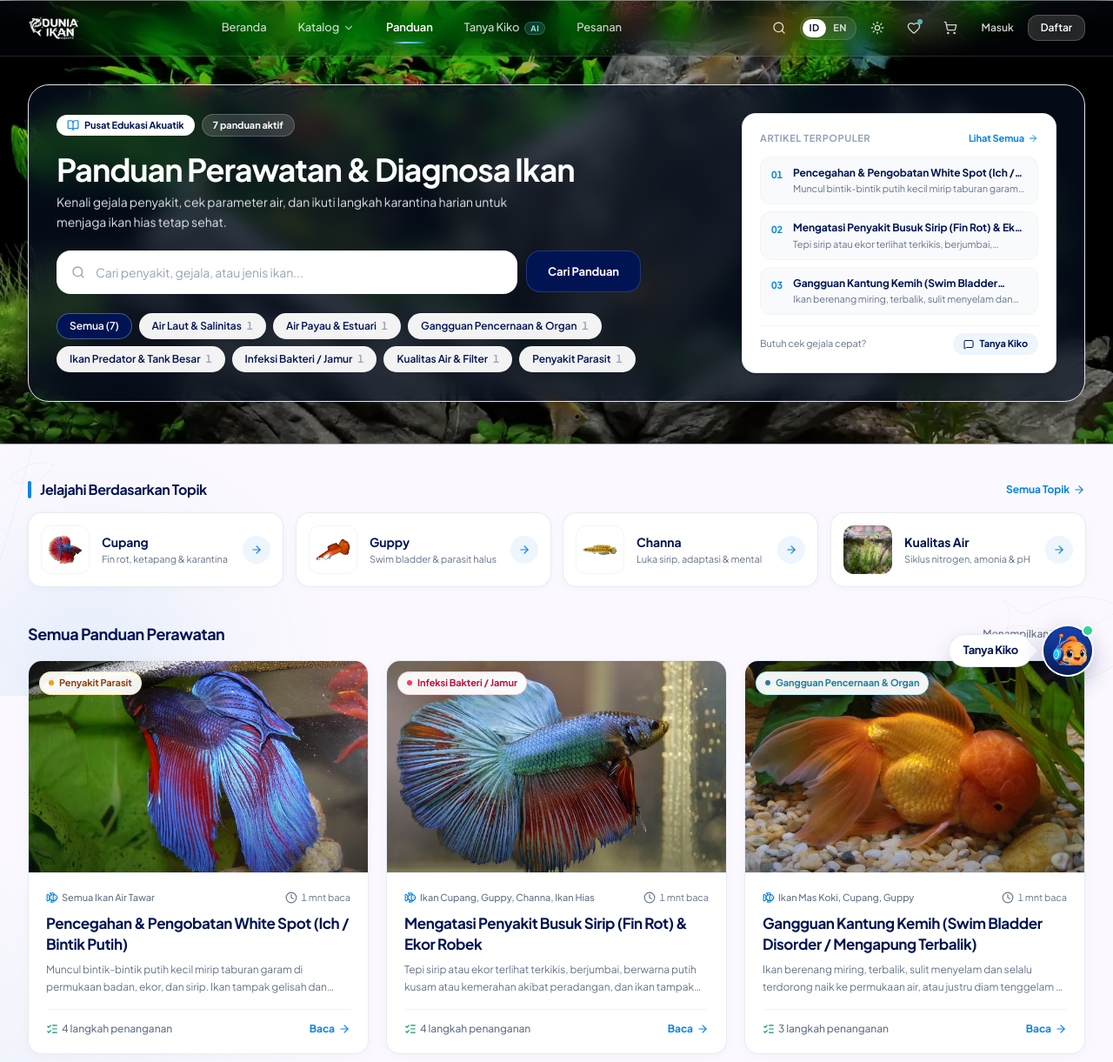
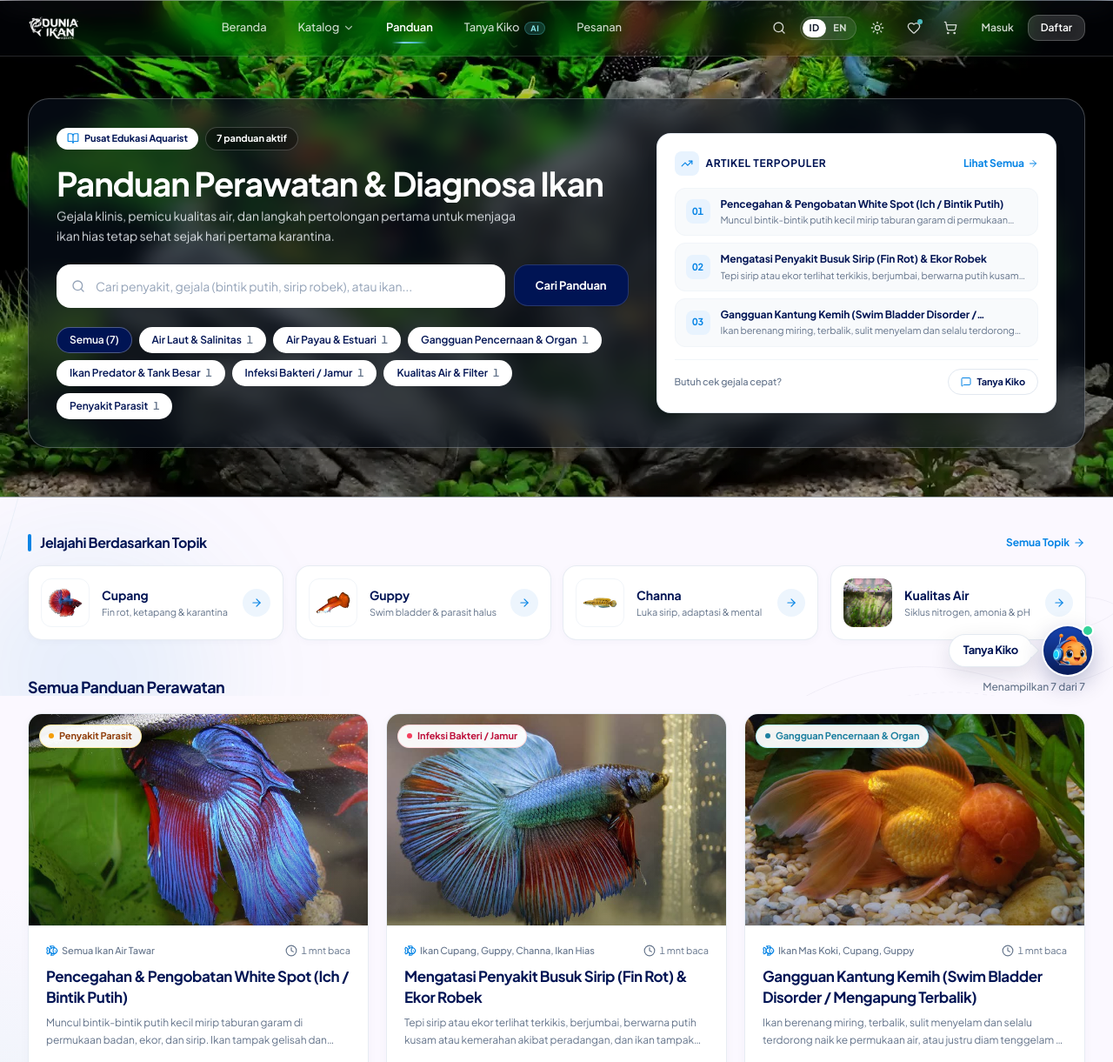
Before and after one commit to AdhaRafi/Dunia-ikan, a Laravel app: page /guides in a window 1280 px wide. Shown: the top 1221 px of the page at 87% size. Run offline with Laravel 12, Linux system fonts and the light colour scheme; data comes from the database, SQL or seed files in the repository; style sheets or scripts are compiled from the project's sources; some libraries are stand-ins or nearby versions.

Commit message:
ui(guides): align hero glass panel, copy, 01-03 popular guides badges, and Kiko CTA with mockup

```diff
--- a/resources/js/Pages/Guides/Index.jsx
+++ b/resources/js/Pages/Guides/Index.jsx
@@ -21,6 +21,7 @@ import {
     MessageSquare,
     RotateCcw,
     Search,
+    TrendingUp,
     X,
 } from 'lucide-react';
 
@@ -145,7 +146,7 @@ export default function Index({
             {/* 1. Full-Bleed Aquascape Photo Backdrop + Frosted Glass Hero Panel */}
             <section
                 data-nav-theme="dark"
-                className="-mt-16 pt-20 sm:pt-24 pb-8 sm:pb-12 relative w-full overflow-hidden bg-[#060f1d] border-b border-slate-200/70 dark:border-slate-800/80"
+                className="-mt-16 pt-24 sm:pt-28 pb-10 sm:pb-14 relative w-full overflow-hidden bg-[#060f1d] border-b border-slate-200/70 dark:border-slate-800/80"
             >
                 <picture className="pointer-events-none select-none">
                     <source media="(max-width: 767px)" srcSet="/images/hero/aquarium-poster-mobile.webp" />
@@ -164,26 +165,26 @@ export default function Index({
                 </picture>
                 <div
                     aria-hidden="true"
-                    className="absolute inset-0 bg-gradient-to-b from-black/35 via-black/15 to-black/40 pointer-events-none"
+                    className="absolute inset-0 bg-gradient-to-b from-black/30 via-black/10 to-black/35 pointer-events-none"
                 />
 
                 <div className="relative z-10 max-w-7xl mx-auto px-4 sm:px-6 lg:px-8">
-                    <div className="rounded-2xl sm:rounded-[24px] bg-[#071124]/65 backdrop-blur-md border border-white/18 p-5 sm:p-7 lg:p-8 shadow-[0_20px_50px_-12px_rgba(0,0,0,0.55)]">
+                    <div className="rounded-2xl sm:rounded-[24px] bg-[#0a1322]/55 backdrop-blur-md border border-white/25 p-5 sm:p-7 lg:p-8 shadow-[0_24px_60px_-14px_rgba(0,0,0,0.55)]">
                         <div className="grid grid-cols-1 lg:grid-cols-12 gap-6 lg:gap-8 items-center">
                             {/* Left Column: Search & Category Filters */}
-                            <div className="lg:col-span-8 space-y-4 sm:space-y-5">
+                            <div className="lg:col-span-7 space-y-4 sm:space-y-5">
                                 <div className="flex flex-wrap items-center gap-2">
                                     <span className="inline-flex items-center gap-1.5 rounded-full bg-white text-[#001454] px-3 py-1 text-[11px] font-bold shadow-2xs">
                                         <BookOpen className="w-3.5 h-3.5 text-[#0684E5]" />
-                                        {pick('Pusat Edukasi Akuatik', 'Aquatic Care Library')}
+                                        {pick('Pusat Edukasi Aquarist', 'Aquarist Education Hub')}
                                     </span>
-                                    <span className="inline-flex items-center rounded-full bg-white/15 text-white border border-white/20 px-3 py-1 text-[11px] font-bold tabular-nums">
+                                    <span className="inline-flex items-center rounded-full bg-black/35 text-white border border-white/20 px-3 py-1 text-[11px] font-bold tabular-nums backdrop-blur-xs">
                                         {effectiveTotal} {pick('panduan aktif', 'active guides')}
                                     </span>
                                 </div>
 
                                 <div className="space-y-2">
-                                    <h1 className="text-mask text-2xl sm:text-3xl lg:text-[36px] font-extrabold tracking-[-0.03em] leading-[1.12] text-white">
+                                    <h1 className="text-mask text-2xl sm:text-3xl lg:text-[34px] xl:text-[38px] font-extrabold tracking-[-0.03em] leading-[1.12] text-white">
                                         <span className="text-mask-inner">
                                             {pick(
                                                 'Panduan Perawatan & Diagnosa Ikan',
@@ -191,11 +192,11 @@ export default function Index({
                                             )}
                                         </span>
                                     </h1>
-                                    <p className="text-mask text-xs sm:text-[14px] leading-relaxed text-slate-200 max-w-[54ch]">
+                                    <p className="text-mask text-xs sm:text-[14px] leading-relaxed text-slate-100/90 max-w-[54ch]">
                                         <span className="text-mask-inner text-mask-delay-1">
                                             {pick(
-                                                'Kenali gejala penyakit, cek parameter air, dan ikuti langkah karantina harian untuk menjaga ikan hias tetap sehat.',
-                                                'Spot early clinical signs, balance water quality, and follow practical quarantine steps for healthier fish.',
+                                                'Gejala klinis, pemicu kualitas air, dan langkah pertolongan pertama untuk menjaga ikan hias tetap sehat sejak hari pertama karantina.',
+                                                'Clinical symptoms, water quality triggers, and first-aid steps to keep ornamental fish healthy from day one of quarantine.',
                                             )}
                                         </span>
                                     </p>
@@ -211,8 +212,8 @@ export default function Index({
                                         <input
                                             type="search"
                                             placeholder={pick(
-                                                'Cari penyakit, gejala, atau jenis ikan...',
-                                                'Search diseases, symptoms, or fish...',
+                                                'Cari penyakit, gejala (bintik putih, sirip robek), atau ikan...',
+                                                'Search diseases, symptoms (white spot, torn fins), or fish...',
                                             )}
                                             value={search}
                                             onChange={(e) =>
@@ -255,8 +256,8 @@ export default function Index({
                                         onClick={() => handleCategoryClick('')}
                                         className={`px-3.5 py-1.5 rounded-full text-[11px] sm:text-xs font-semibold transition border ${
                                             selectedCategory === ''
-                                                ? 'bg-[#001454] text-white border-white/30'
-                                                : 'bg-white/95 hover:bg-white text-[#001454] border-white/25'
+                                                ? 'bg-[#001454] text-white border-white/30 shadow-xs'
+                                                : 'bg-white hover:bg-slate-50 text-[#001454] border-white/25'
                                         }`}
                                     >
                                         {pick('Semua', 'All')} ({effectiveTotal})
@@ -277,8 +278,8 @@ export default function Index({
                                                 }
                                                 className={`px-3.5 py-1.5 rounded-full text-[11px] sm:text-xs font-semibold transition border ${
                                                     active
-                                                        ? 'bg-[#0684E5] text-white border-[#0684E5]'
-                                                        : 'bg-white/95 hover:bg-white text-[#001454] border-white/25'
+                                                        ? 'bg-[#0684E5] text-white border-[#0684E5] shadow-xs'
+                                                        : 'bg-white hover:bg-slate-50 text-[#001454] border-white/25'
                                                 }`}
                                             >
                                                 {trGuideCategory(category)}
@@ -286,8 +287,8 @@ export default function Index({
                                                     <span
                                                         className={`ml-1.5 tabular-nums ${
                                                             active
-                                                                ? 'text-white/85'
-                                                                : 'text-slate-400'
+                                                                ? 'text-white/90'
+                                                                : 'text-slate-500'
                                                         }`}
                                                     >
                                                         {count}
@@ -310,15 +311,20 @@ export default function Index({
                             </div>
 
                             {/* Right Column: Nested Popular Guides Card */}
-                            <aside className="lg:col-span-4 rounded-2xl bg-white dark:bg-[#0e1424] border border-slate-200/90 dark:border-slate-700/80 p-4 sm:p-5 shadow-md space-y-3">
+                            <aside className="lg:col-span-5 rounded-2xl bg-white dark:bg-[#0e1424] border border-slate-200/90 dark:border-slate-700/80 p-4 sm:p-5 shadow-lg space-y-3.5">
                                 <div className="flex items-center justify-between gap-2">
-                                    <h2 className="text-[11px] font-extrabold uppercase tracking-wider text-slate-400 dark:text-slate-500">
-                                        {pick('Artikel Terpopuler', 'Popular Guides')}
-                                    </h2>
+                                    <div className="flex items-center gap-2">
+                                        <span className="inline-flex h-7 w-7 items-center justify-center rounded-lg bg-[#e8f3fe] dark:bg-[#131d33] text-[#0684E5] dark:text-[#4AB8BD] shrink-0">
+                                            <TrendingUp className="w-3.5 h-3.5" />
+                                        </span>
+                                        <h2 className="text-[11px] sm:text-xs font-extrabold uppercase tracking-wider text-[#001454] dark:text-slate-200">
+                                            {pick('Artikel Terpopuler', 'Popular Guides')}
+                                        </h2>
+                                    </div>
                                     <button
                                         type="button"
                                         onClick={handleShowAllCatalog}
-                                        className="inline-flex items-center gap-1 text-[11px] font-bold text-[#0684E5] dark:text-[#4AB8BD] hover:underline shrink-0"
+                                        className="inline-flex items-center gap-1 text-[11px] sm:text-xs font-bold text-[#0684E5] dark:text-[#4AB8BD] hover:underline shrink-0"
                                     >
                                         {pick('Lihat Semua', 'View All')}
                                         <ArrowRight className="w-3 h-3" />
@@ -330,9 +336,9 @@ export default function Index({
                                         <Link
                                             key={item.id}
                                             href={`/guides/${item.id}`}
-                                            className="group flex items-start gap-3 rounded-xl bg-[#f8fafc] hover:bg-[#edf5fd] dark:bg-[#131d33] dark:hover:bg-[#182644] px-3 py-2.5 border border-slate-100 dark:border-slate-800/80 transition"
+                                            className="group flex items-center gap-3 rounded-xl bg-[#f8fafc] hover:bg-[#edf5fd] dark:bg-[#131d33] dark:hover:bg-[#182644] px-3 py-2.5 border border-slate-100 dark:border-slate-800/80 transition"
                                         >
-                                            <span className="text-[11px] font-extrabold text-[#0684E5] dark:text-[#4AB8BD] tabular-nums mt-0.5 shrink-0">
+                                            <span className="flex h-7 w-7 items-center justify-center rounded-lg bg-[#e8f3fe] dark:bg-[#0f2544] text-[11px] font-extrabold text-[#0684E5] dark:text-[#4AB8BD] tabular-nums shrink-0">
                                                 {String(idx + 1).padStart(
                                                     2,
                                                     '0',
@@ -351,8 +357,8 @@ export default function Index({
                                     ))}
                                 </div>
 
-                                <div className="pt-2 border-t border-slate-100 dark:border-slate-800/80 flex items-center justify-between gap-2">
-                                    <span className="text-[11px] text-slate-500 dark:text-slate-400">
+                                <div className="pt-2.5 border-t border-slate-100 dark:border-slate-800/80 flex items-center justify-between gap-2">
+                                    <span className="text-[11px] font-medium text-slate-500 dark:text-slate-400">
                                         {pick(
                                             'Butuh cek gejala cepat?',
                                             'Need quick triage?',
@@ -367,9 +373,9 @@ export default function Index({
                                                 ),
                                             )
                                         }
-                                        className="inline-flex items-center gap-1.5 px-3 py-1 rounded-full bg-[#edf5fd] hover:bg-[#0684E5] text-[#001454] hover:text-white dark:bg-[#131d33] dark:text-[#4AB8BD] dark:hover:bg-[#4AB8BD] dark:hover:text-[#001454] font-bold text-[11px] transition shrink-0"
+                                        className="inline-flex items-center gap-1.5 px-3.5 py-1.5 rounded-full bg-white hover:bg-[#edf5fd] text-[#001454] border border-slate-200 hover:border-[#0684E5] dark:bg-[#131d33] dark:text-[#4AB8BD] dark:border-slate-700 dark:hover:bg-[#4AB8BD] dark:hover:text-[#001454] font-bold text-[11px] transition shrink-0 shadow-2xs"
                                     >
-                                        <MessageSquare className="w-3 h-3" />
+                                        <MessageSquare className="w-3 h-3 text-[#0684E5] dark:text-current" />
                                         {pick('Tanya Kiko', 'Ask Kiko')}
                                     </button>
                                 </div>
@@ -429,7 +435,10 @@ export default function Index({
                                         <img
                                             src={topic.image}
                                             alt={topic.alt}
+                                            width={56}
+                                            height={56}
                                             loading="lazy"
+                                            decoding="async"
                                             className={`w-full h-full group-hover:scale-105 transition-transform duration-300 ${
                                                 topic.isCutout
                                                     ? 'object-contain'
@@ -502,7 +511,10 @@ export default function Index({
                                             <img
                                                 src={coverImage}
                                                 alt={guide.title}
+                                                width={400}
+                                                height={250}
                                                 loading="lazy"
+                                                decoding="async"
                                                 className="w-full h-full object-cover group-hover:scale-105 transition-transform duration-300"
                                             />
                                             <div className="absolute inset-0 bg-gradient-to-t from-slate-950/35 via-transparent to-transparent" />
```
